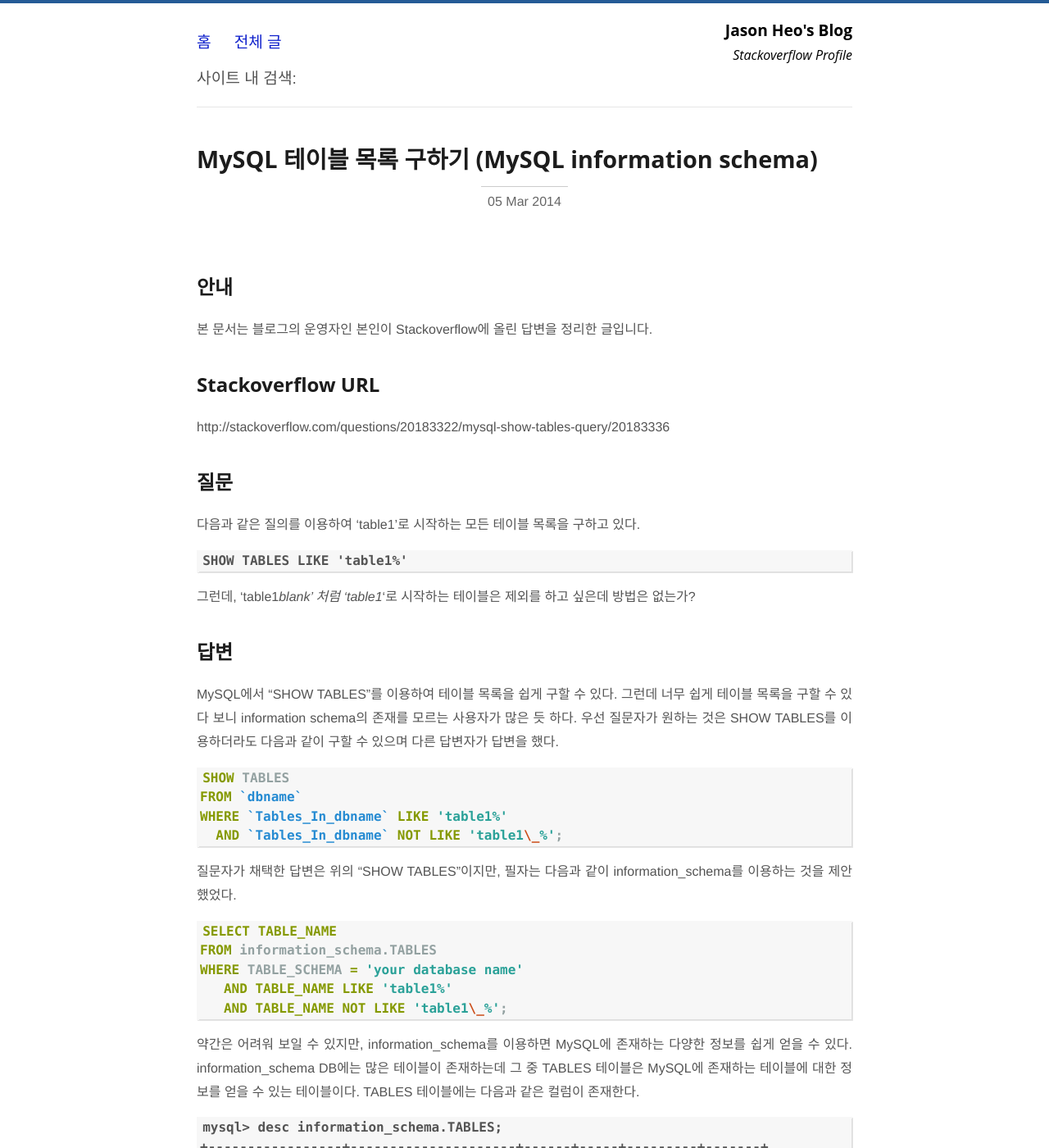
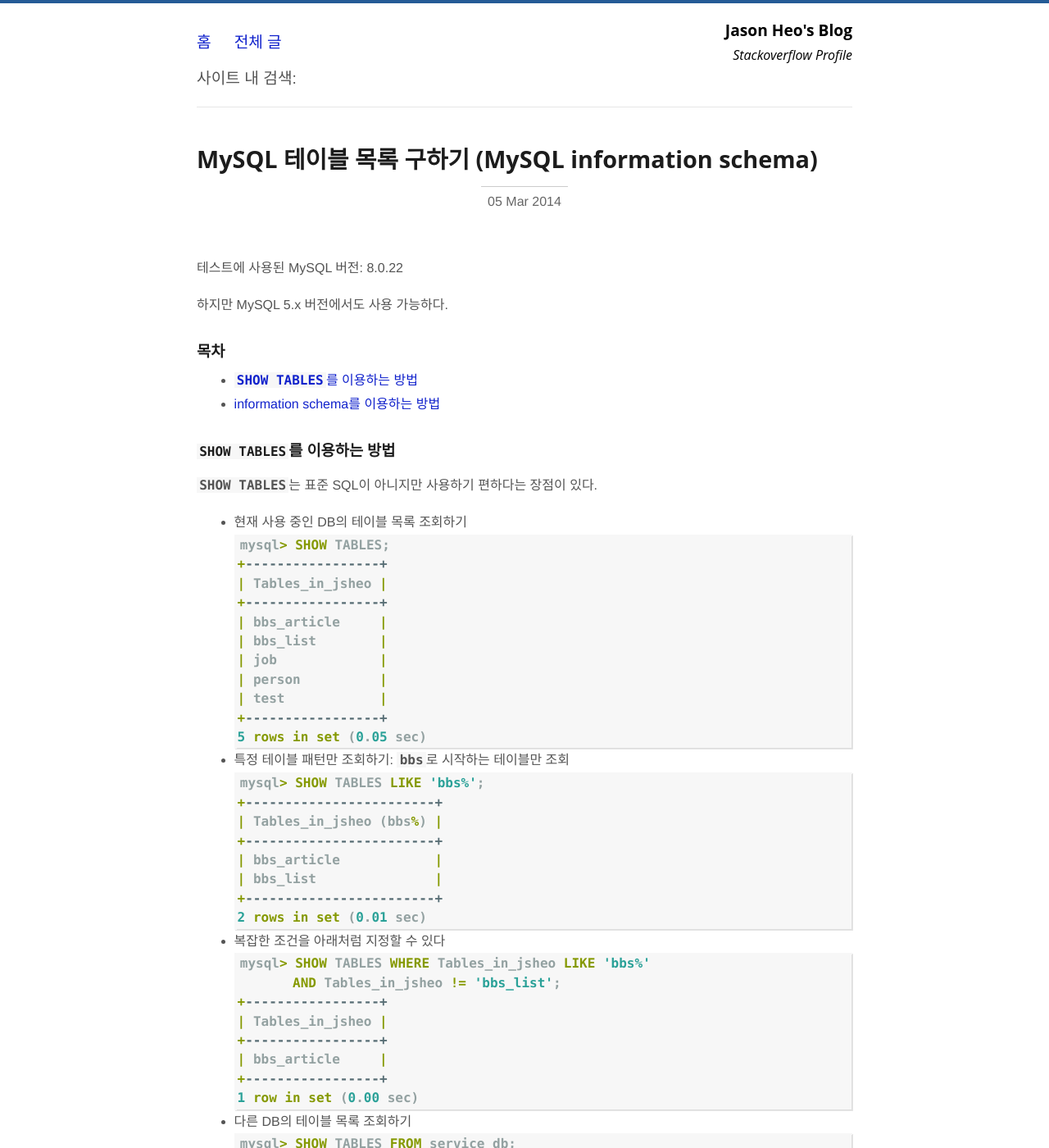
Before and after one commit to jason-heo/jason-heo.github.io, a Jekyll site: the page built from _posts/2014-01-01-getting-table-list.md, in a window 1280 px wide and 1400 px high. Shown: the whole window at 82% size. Built offline with Jekyll 4.4.1, drawn with Linux system fonts in a browser that asks for light colours; comment, search, counter and statistics services are not loaded; some of the changed text lies outside the part shown.

Commit message:
목차 추가

````diff
--- a/_posts/2014-01-01-getting-table-list.md
+++ b/_posts/2014-01-01-getting-table-list.md
@@ -5,70 +5,208 @@ date: 2014-03-05
 categories: mysql
 ---
 
-{% include pmysql.md %}
+테스트에 사용된 MySQL 버전: 8.0.22
 
-## Stackoverflow URL
+하지만 MySQL 5.x 버전에서도 사용 가능하다.
 
-http://stackoverflow.com/questions/20183322/mysql-show-tables-query/20183336
+### 목차
 
-## 질문
+- [`SHOW TABLES`를 이용하는 방법](#show-tables를-이용하는-방법)
+- [information schema를 이용하는 방법](#information-schema를-이용하는-방법)
 
-다음과 같은 질의를 이용하여 'table1'로 시작하는 모든 테이블 목록을 구하고 있다.
+### `SHOW TABLES`를 이용하는 방법
 
-    SHOW TABLES LIKE 'table1%'
+`SHOW TABLES`는 표준 SQL이 아니지만 사용하기 편하다는 장점이 있다.
 
-그런데, 'table1_blank' 처럼 'table1_'로 시작하는 테이블은 제외를 하고 싶은데 방법은 없는가?
+- 현재 사용 중인 DB의 테이블 목록 조회하기
+```sql
+mysql> SHOW TABLES;
++-----------------+
+| Tables_in_jsheo |
++-----------------+
+| bbs_article     |
+| bbs_list        |
+| job             |
+| person          |
+| test            |
++-----------------+
+5 rows in set (0.05 sec)
+```
+- 특정 테이블 패턴만 조회하기: `bbs`로 시작하는 테이블만 조회
+```sql
+mysql> SHOW TABLES LIKE 'bbs%';
++------------------------+
+| Tables_in_jsheo (bbs%) |
++------------------------+
+| bbs_article            |
+| bbs_list               |
++------------------------+
+2 rows in set (0.01 sec)
+```
+- 복잡한 조건을 아래처럼 지정할 수 있다
+```sql
+mysql> SHOW TABLES WHERE Tables_in_jsheo LIKE 'bbs%'
+         AND Tables_in_jsheo != 'bbs_list';
++-----------------+
+| Tables_in_jsheo |
++-----------------+
+| bbs_article     |
++-----------------+
+1 row in set (0.00 sec)
+```
+- 다른 DB의 테이블 목록 조회하기
+```sql
+mysql> SHOW TABLES FROM service_db;
++----------------------+
+| Tables_in_service_db |
++----------------------+
+| config               |
+| file                 |
+| user                 |
++----------------------+
+3 rows in set (0.00 sec)
+```
 
-{% include adsense-content.md %}
+### information schema를 이용하는 방법
 
-## 답변
-
-MySQL에서 "SHOW TABLES"를 이용하여 테이블 목록을 쉽게 구할 수 있다. 그런데 너무 쉽게 테이블 목록을 구할 수 있다 보니 information schema의 존재를 모르는 사용자가 많은 듯 하다. 우선 질문자가 원하는 것은 SHOW TABLES를 이용하더라도 다음과 같이 구할 수 있으며 다른 답변자가 답변을 했다.
+information schema 약간 어려워 보일 수 있지만 표준이기 때문에 익혀두면 다른 RDBMS를 사용할 때도 사용할 수 있다.
 
 ```sql
-SHOW TABLES
-FROM `dbname`
-WHERE `Tables_In_dbname` LIKE 'table1%'
-  AND `Tables_In_dbname` NOT LIKE 'table1\_%';
+mysql> SELECT TABLE_NAME
+       FROM information_schema.TABLES
+       WHERE TABLE_SCHEMA = 'jsheo'
+         AND TABLE_NAME LIKE 'bbs%'
+         AND TABLE_NAME != 'bbs_list';
++-------------+
+| TABLE_NAME  |
++-------------+
+| bbs_article |
++-------------+
+1 row in set (0.00 sec)
 ```
 
-질문자가 채택한 답변은 위의 "SHOW TABLES"이지만, 필자는 다음과 같이 information_schema를 이용하는 것을 제안했었다.
+information_schema를 이용하면 MySQL에 존재하는 다양한 정보를 쉽게 얻을 수 있다. information_schema DB에는 많은 테이블이 존재하는데 그 중 TABLES 테이블은 MySQL에 존재하는 테이블에 대한 정보를 얻을 수 있는 테이블이다. TABLES 테이블에는 다음과 같은 컬럼이 존재한다.
+
+아래 SQL 수행 결과는 결과는 MySQL 버전에 따라 약간씩 다를 수 있다.
 
 ```sql
-SELECT TABLE_NAME
-FROM information_schema.TABLES
-WHERE TABLE_SCHEMA = 'your database name'
-   AND TABLE_NAME LIKE 'table1%'
-   AND TABLE_NAME NOT LIKE 'table1\_%';
+mysql> DESC information_schema.TABLES;
++-----------------+--------------------------------------------------------------------+------+-----+---------+-------+
+| Field           | Type                                                               | Null | Key | Default | Extra |
++-----------------+--------------------------------------------------------------------+------+-----+---------+-------+
+| TABLE_CATALOG   | varchar(64)                                                        | YES  |     | NULL    |       |
+| TABLE_SCHEMA    | varchar(64)                                                        | YES  |     | NULL    |       |
+| TABLE_NAME      | varchar(64)                                                        | YES  |     | NULL    |       |
+| TABLE_TYPE      | enum('BASE TABLE','VIEW','SYSTEM VIEW')                            | NO   |     | NULL    |       |
+| ENGINE          | varchar(64)                                                        | YES  |     | NULL    |       |
+| VERSION         | int                                                                | YES  |     | NULL    |       |
+| ROW_FORMAT      | enum('Fixed','Dynamic','Compressed','Redundant','Compact','Paged') | YES  |     | NULL    |       |
+| TABLE_ROWS      | bigint unsigned                                                    | YES  |     | NULL    |       |
+| AVG_ROW_LENGTH  | bigint unsigned                                                    | YES  |     | NULL    |       |
+| DATA_LENGTH     | bigint unsigned                                                    | YES  |     | NULL    |       |
+| MAX_DATA_LENGTH | bigint unsigned                                                    | YES  |     | NULL    |       |
+| INDEX_LENGTH    | bigint unsigned                                                    | YES  |     | NULL    |       |
+| DATA_FREE       | bigint unsigned                                                    | YES  |     | NULL    |       |
+| AUTO_INCREMENT  | bigint unsigned                                                    | YES  |     | NULL    |       |
+| CREATE_TIME     | timestamp                                                          | NO   |     | NULL    |       |
+| UPDATE_TIME     | datetime                                                           | YES  |     | NULL    |       |
+| CHECK_TIME      | datetime                                                           | YES  |     | NULL    |       |
+| TABLE_COLLATION | varchar(64)                                                        | YES  |     | NULL    |       |
+| CHECKSUM        | bigint                                                             | YES  |     | NULL    |       |
+| CREATE_OPTIONS  | varchar(256)                                                       | YES  |     | NULL    |       |
+| TABLE_COMMENT   | text                                                               | YES  |     | NULL    |       |
++-----------------+--------------------------------------------------------------------+------+-----+---------+-------+
+21 rows in set (0.00 sec)
 ```
 
-약간은 어려워 보일 수 있지만, information_schema를 이용하면 MySQL에 존재하는 다양한 정보를 쉽게 얻을 수 있다. information_schema DB에는 많은 테이블이 존재하는데 그 중 TABLES 테이블은 MySQL에 존재하는 테이블에 대한 정보를 얻을 수 있는 테이블이다. TABLES 테이블에는 다음과 같은 컬럼이 존재한다.
+컬럼 이름을 보면 대략적인 의미는 파악할 수 있을 것이라 생각된다. 언뜻보면 테이블이 속한 DB name에 대한 컬럼이 없어 보이는데, `TABLE_SCHEMA`가 DB name을 저장하는 컬럼이다.
 
-    mysql> desc information_schema.TABLES;
-    +-----------------+---------------------+------+-----+---------+-------+
-    | Field           | Type                | Null | Key | Default | Extra |
-    +-----------------+---------------------+------+-----+---------+-------+
-    | TABLE_CATALOG   | varchar(512)        | NO   |     |         |       |
-    | TABLE_SCHEMA    | varchar(64)         | NO   |     |         |       |
-    | TABLE_NAME      | varchar(64)         | NO   |     |         |       |
-    | TABLE_TYPE      | varchar(64)         | NO   |     |         |       |
-    | ENGINE          | varchar(64)         | YES  |     | NULL    |       |
-    | VERSION         | bigint(21) unsigned | YES  |     | NULL    |       |
-    | ROW_FORMAT      | varchar(10)         | YES  |     | NULL    |       |
-    | TABLE_ROWS      | bigint(21) unsigned | YES  |     | NULL    |       |
-    | AVG_ROW_LENGTH  | bigint(21) unsigned | YES  |     | NULL    |       |
-    | DATA_LENGTH     | bigint(21) unsigned | YES  |     | NULL    |       |
-    | MAX_DATA_LENGTH | bigint(21) unsigned | YES  |     | NULL    |       |
-    | INDEX_LENGTH    | bigint(21) unsigned | YES  |     | NULL    |       |
-    | DATA_FREE       | bigint(21) unsigned | YES  |     | NULL    |       |
-    | AUTO_INCREMENT  | bigint(21) unsigned | YES  |     | NULL    |       |
-    | CREATE_TIME     | datetime            | YES  |     | NULL    |       |
-    | UPDATE_TIME     | datetime            | YES  |     | NULL    |       |
-    | CHECK_TIME      | datetime            | YES  |     | NULL    |       |
-    | TABLE_COLLATION | varchar(32)         | YES  |     | NULL    |       |
-    | CHECKSUM        | bigint(21) unsigned | YES  |     | NULL    |       |
-    | CREATE_OPTIONS  | varchar(255)        | YES  |     | NULL    |       |
-    | TABLE_COMMENT   | varchar(2048)       | NO   |     |         |       |
-    +-----------------+---------------------+------+-----+---------+-------+
+information schema에는 다음과 같은 테이블들이 있다. (MySQL 8.0.22 기준)
 
-컬럼 이름을 보면 대략적인 의미는 파악할 수 있을 것이라 생각되며, DB명에 대한 컬럼이 없어 보이는데, TABLE_SCHEMA가 DB명을 저장하는 컬럼이다.
+```sql
+mysql> SHOW TABLES FROM information_schema;
++---------------------------------------+
+| Tables_in_information_schema          |
++---------------------------------------+
+| ADMINISTRABLE_ROLE_AUTHORIZATIONS     |
+| APPLICABLE_ROLES                      |
+| CHARACTER_SETS                        |
+| CHECK_CONSTRAINTS                     |
+| COLLATION_CHARACTER_SET_APPLICABILITY |
+| COLLATIONS                            |
+| COLUMN_PRIVILEGES                     |
+| COLUMN_STATISTICS                     |
+| COLUMNS                               |
+| COLUMNS_EXTENSIONS                    |
+| ENABLED_ROLES                         |
+| ENGINES                               |
+| EVENTS                                |
+| FILES                                 |
+| INNODB_BUFFER_PAGE                    |
+| INNODB_BUFFER_PAGE_LRU                |
+| INNODB_BUFFER_POOL_STATS              |
+| INNODB_CACHED_INDEXES                 |
+| INNODB_CMP                            |
+| INNODB_CMP_PER_INDEX                  |
+| INNODB_CMP_PER_INDEX_RESET            |
+| INNODB_CMP_RESET                      |
+| INNODB_CMPMEM                         |
+| INNODB_CMPMEM_RESET                   |
+| INNODB_COLUMNS                        |
+| INNODB_DATAFILES                      |
+| INNODB_FIELDS                         |
+| INNODB_FOREIGN                        |
+| INNODB_FOREIGN_COLS                   |
+| INNODB_FT_BEING_DELETED               |
+| INNODB_FT_CONFIG                      |
+| INNODB_FT_DEFAULT_STOPWORD            |
+| INNODB_FT_DELETED                     |
+| INNODB_FT_INDEX_CACHE                 |
+| INNODB_FT_INDEX_TABLE                 |
+| INNODB_INDEXES                        |
+| INNODB_METRICS                        |
+| INNODB_SESSION_TEMP_TABLESPACES       |
+| INNODB_TABLES                         |
+| INNODB_TABLESPACES                    |
+| INNODB_TABLESPACES_BRIEF              |
+| INNODB_TABLESTATS                     |
+| INNODB_TEMP_TABLE_INFO                |
+| INNODB_TRX                            |
+| INNODB_VIRTUAL                        |
+| KEY_COLUMN_USAGE                      |
+| KEYWORDS                              |
+| OPTIMIZER_TRACE                       |
+| PARAMETERS                            |
+| PARTITIONS                            |
+| PLUGINS                               |
+| PROCESSLIST                           |
+| PROFILING                             |
+| REFERENTIAL_CONSTRAINTS               |
+| RESOURCE_GROUPS                       |
+| ROLE_COLUMN_GRANTS                    |
+| ROLE_ROUTINE_GRANTS                   |
+| ROLE_TABLE_GRANTS                     |
+| ROUTINES                              |
+| SCHEMA_PRIVILEGES                     |
+| SCHEMATA                              |
+| SCHEMATA_EXTENSIONS                   |
+| ST_GEOMETRY_COLUMNS                   |
+| ST_SPATIAL_REFERENCE_SYSTEMS          |
+| ST_UNITS_OF_MEASURE                   |
+| STATISTICS                            |
+| TABLE_CONSTRAINTS                     |
+| TABLE_CONSTRAINTS_EXTENSIONS          |
+| TABLE_PRIVILEGES                      |
+| TABLES                                |
+| TABLES_EXTENSIONS                     |
+| TABLESPACES                           |
+| TABLESPACES_EXTENSIONS                |
+| TRIGGERS                              |
+| USER_ATTRIBUTES                       |
+| USER_PRIVILEGES                       |
+| VIEW_ROUTINE_USAGE                    |
+| VIEW_TABLE_USAGE                      |
+| VIEWS                                 |
++---------------------------------------+
+79 rows in set (0.00 sec)
+```
````
